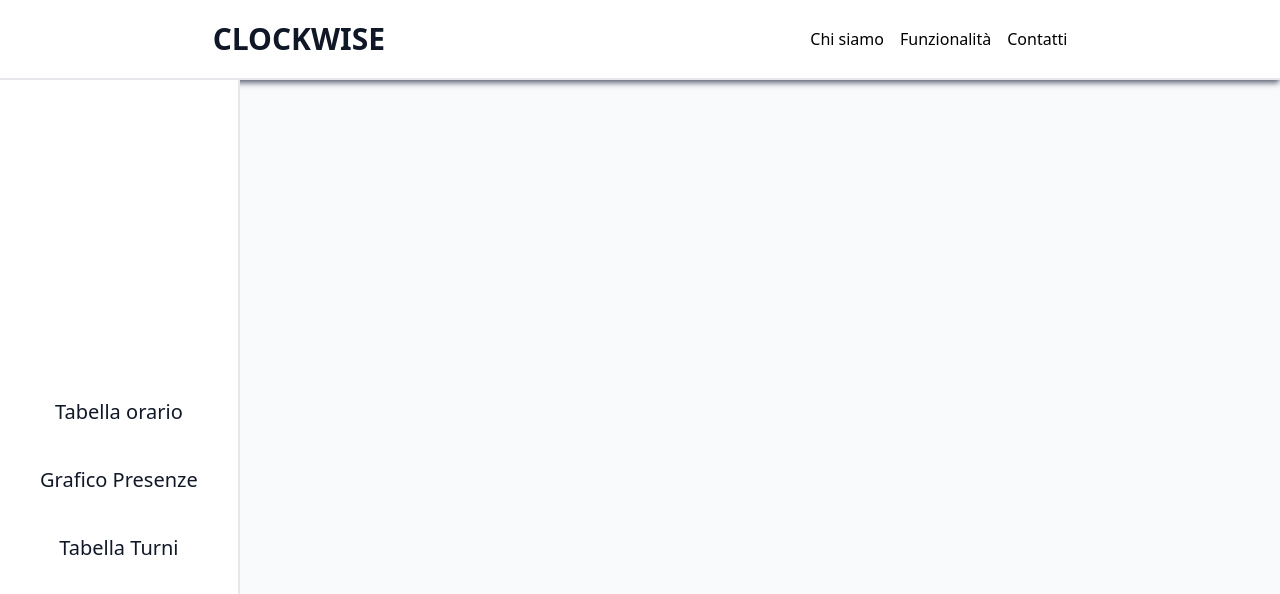
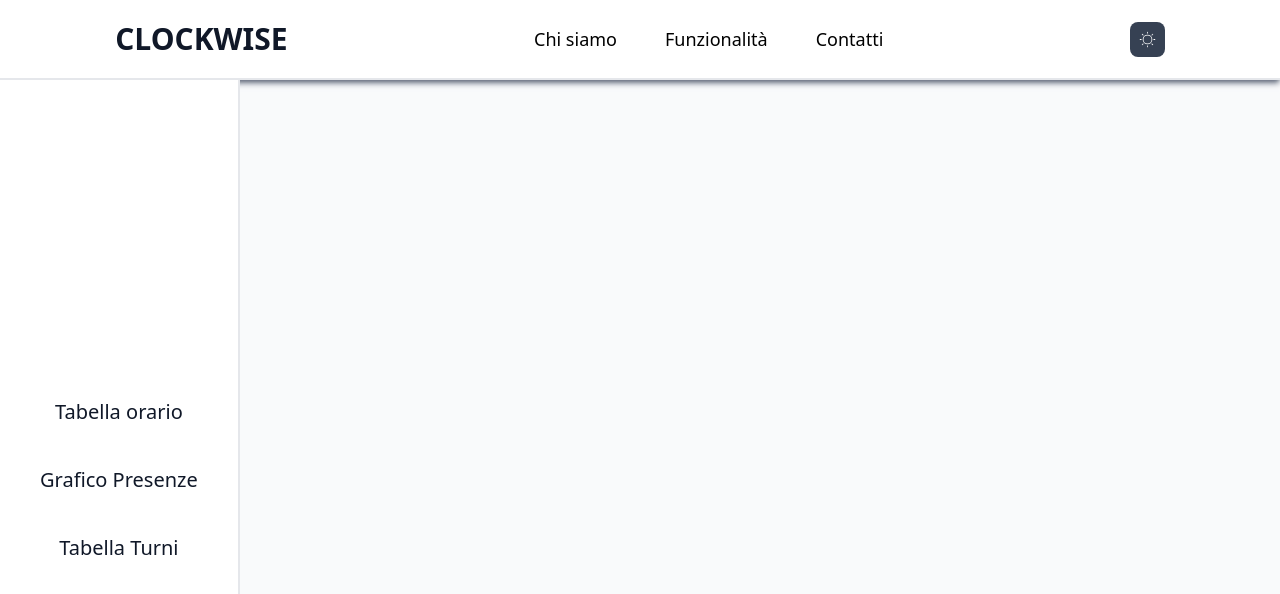
Before and after one commit to EliaGiolli/ClockWise---React-ts, a React (Vite) app: page / in a window 1280 px wide. Shown: the top 594 px of the page. Built offline with nearby package versions, Linux system fonts and the light colour scheme.

Commit message:
created the global store with zustand and added the toggleTheme function to navbar and sidebar

```diff
--- a/src/layouts/Navbar.tsx
+++ b/src/layouts/Navbar.tsx
@@ -1,38 +1,61 @@
 import { useState } from "react"
-import {Link} from 'react-router-dom'
+import { Link } from 'react-router-dom'
+import { useThemeStore } from "../store/store";
 
+//REACT-ICONS
 import { GiHamburgerMenu } from "react-icons/gi";
 import { RxCross1 } from "react-icons/rx";
+import { CiLight } from "react-icons/ci";
+import { LuSunMoon } from "react-icons/lu";
+
 
 import Sidebar from "./Sidebar";
 
+
 function Navbar() {
+    // Mobile menu logic
     const [isOpen, setIsOpen] = useState(false)
 
     const toggleNav = () => {
         setIsOpen(!isOpen);
     }
+    //Theme logic
+    const initialTheme = useThemeStore(state => state.initialTheme);
+    const toggleTheme = useThemeStore(state => state.toggleTheme);
+
   return (
     <>
-    <nav className="bg-white w-full min-h-20 flex justify-around items-center text-center border-b-2 border-b-gray-200 shadow-md
-     shadow-gray-500 relative">
-        <Link to='/' className="uppercase font-bold text-2xl md:text-3xl text-gray-900">ClockWise</Link>
+    <nav className={`${initialTheme === 'light' ? 'bg-white border-b-gray-200 shadow-gray-500' : 'bg-gray-900 text-gray-100 border-b-gray-950 shadow-gray-200'}
+        w-full min-h-20 flex justify-around items-center text-center border-b-2  shadow-md relative`}>
+        {/* DESKTOP NAV */}
+        <Link to='/' className={`uppercase font-bold text-2xl md:text-3xl ${initialTheme === 'light' ? 'text-gray-900': 'text-gray-200'}`}>ClockWise</Link>
         <ul className="md:flex gap-4 hidden">
-            <li>
+            <li className={`textl-xl md:text-lg px-4 ${initialTheme ==='light' ? 'hover:bg-amber-500 hover:text-white':'hover:bg-blue-700 hover:text-white'} hover:bg-amber-500 hover:text-white hover:rounded-md`}>
                 <Link to='/about'>Chi siamo</Link>
             </li>
-            <li>
+            <li className={`textl-xl md:text-lg px-4 ${initialTheme ==='light' ? 'hover:bg-amber-500 hover:text-white':'hover:bg-blue-700 hover:text-white'} hover:bg-amber-500 hover:text-white hover:rounded-md`}>
                 <Link to='/products'>Funzionalità</Link>
             </li>
-            <li>
+            <li className={`textl-xl md:text-lg px-4 ${initialTheme ==='light' ? 'hover:bg-amber-500 hover:text-white':'hover:bg-blue-700 hover:text-white'} hover:bg-amber-500 hover:text-white hover:rounded-md`}>
                 <Link to='/contacts'>Contatti</Link>
             </li>
         </ul>
+
+        {/* THEME BUTTON */}
+        <button onClick={toggleTheme}>
+            {initialTheme === 'light' ? <CiLight size={35} className="bg-gray-700 hover:bg-gray-900 text-white px-2 rounded-lg"/>
+            :
+            <LuSunMoon size={35} className="bg-white text-gray-900 hover:bg-gray-300 px-2 border-2 rounded-lg" />}
+        </button>
+
+        {/* HAMBURGER-MENU BUTTON */}
         <button onClick={toggleNav} className="block md:hidden">
             {isOpen ? <RxCross1 size={35} className="bg-blue-600 text-white hover:bg-blue-700 px-2 rounded-lg"/>
             :
             <GiHamburgerMenu size={35} className="bg-blue-600 text-white hover:bg-blue-700 px-2 rounded-lg"/>}
         </button>
+
+        {/* MOBILE NAV */}
         {
             isOpen && (
                 <div className="bg-white flex flex-col justify-center items-center text-center w-full
--- a/src/layouts/Sidebar.tsx
+++ b/src/layouts/Sidebar.tsx
@@ -1,16 +1,25 @@
 import { Link as ScrollLink } from 'react-scroll'
+import { useThemeStore } from '../store/store'
 
 function Sidebar() {
+    //theme
+    const initialTheme = useThemeStore(state => state.initialTheme);
+
+
   return (
-    <nav className="hidden md:flex flex-col justify-center items-center max-w-1/3 min-h-screen bg-white absolute z-50 p-8 border-r-2 border-r-gray-200">
+    <nav className={`${initialTheme === 'light' ? 'bg-white border-r-gray-200' : 'bg-gray-900 border-r-gray-200'}
+        hidden md:flex flex-col justify-center items-center max-w-1/3 min-h-screen absolute z-50 p-8 border-r-2`}>
         <ul className='flex flex-col center items-center text-center gap-y-8'>
-            <li className='text-lg md:text-xl text-gray-900 hover:bg-amber-500 hover:text-white hover:rounded-lg px-2 py-1'>
+            <li className={`${initialTheme === 'light'? 'text-gray-900 hover:bg-amber-500 hover:text-white': 'text-gray-200 hover:bg-blue-700 hover:text-gray-200'}
+                text-lg md:text-xl hover:rounded-lg px-2 py-1`}>
                 <ScrollLink to='/' smooth={true} duration={500}>Tabella orario</ScrollLink>
             </li>
-            <li className='text-lg md:text-xl text-gray-900 hover:bg-amber-500 hover:text-white hover:rounded-lg px-2 py-1'>
+            <li className={`${initialTheme === 'light'? 'text-gray-900 hover:bg-amber-500 hover:text-white': 'text-gray-200 hover:bg-blue-700 hover:text-gray-200'}
+                text-lg md:text-xl hover:rounded-lg px-2 py-1`}>
                 <ScrollLink to='/' smooth={true} duration={500}>Grafico Presenze</ScrollLink>
             </li>
-            <li className='text-lg md:text-xl text-gray-900 hover:bg-amber-500 hover:text-white hover:rounded-lg px-2 py-1'>
+            <li className={`${initialTheme === 'light'? 'text-gray-900 hover:bg-amber-500 hover:text-white': 'text-gray-200 hover:bg-blue-700 hover:text-gray-200'}
+                text-lg md:text-xl hover:rounded-lg px-2 py-1`}>
                 <ScrollLink to='/' smooth={true} duration={500}>Tabella Turni</ScrollLink>
             </li>
         </ul>
--- /dev/null
+++ b/src/store/store.ts
@@ -0,0 +1,16 @@
+import { create } from 'zustand'
+
+// Theme for the whole store: state + modules
+type ThemeState = {
+  initialTheme: 'light' | 'dark';
+  toggleTheme: () => void;
+}
+//the create() function returns an hook, in this case it's useThemeStore()
+//set() is the function that updates the state
+export const useThemeStore = create<ThemeState>((set) => ({
+  initialTheme: 'light',
+  toggleTheme: () =>
+    set((state) => ({
+      initialTheme: state.initialTheme === 'light' ? 'dark' : 'light'
+    }))
+}));
```
